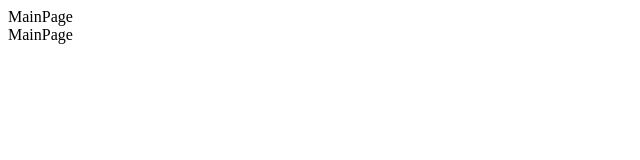
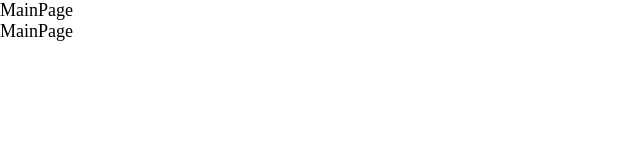
Before and after one commit to namdaeun/Client, a React (Vite) app in the folder note-app/: page / in a window 1280 px wide. Shown: the top 160 px of the page, without its empty margins (0-640 px from the left). Built offline with nearby package versions, Linux system fonts and the light colour scheme; a web font is replaced by a local one.

Commit message:
:sparkles: feat: GlobalStyle, theme 사용

```diff
--- a/note-app/src/main.tsx
+++ b/note-app/src/main.tsx
@@ -1,10 +1,16 @@
 import ReactDOM from 'react-dom/client';
 import App from './App.tsx';
 import Router from './Router.tsx';
+import { Global, ThemeProvider } from '@emotion/react';
+import { Theme } from './styles/theme.ts';
+import { GlobalStyle } from './styles/GlobalStyle.ts';
 
 ReactDOM.createRoot(document.getElementById('root')!).render(
   <>
-    <Router />
-    <App />
+    <ThemeProvider theme={Theme}>
+      <Global styles={GlobalStyle} />
+      <Router />
+      <App />
+    </ThemeProvider>
   </>,
 );
--- a/note-app/src/styles/theme.ts
+++ b/note-app/src/styles/theme.ts
@@ -152,7 +152,7 @@ const fonts = {
   `,
 };
 
-export const theme = {
+export const Theme = {
   colors,
   fonts,
 };
```
